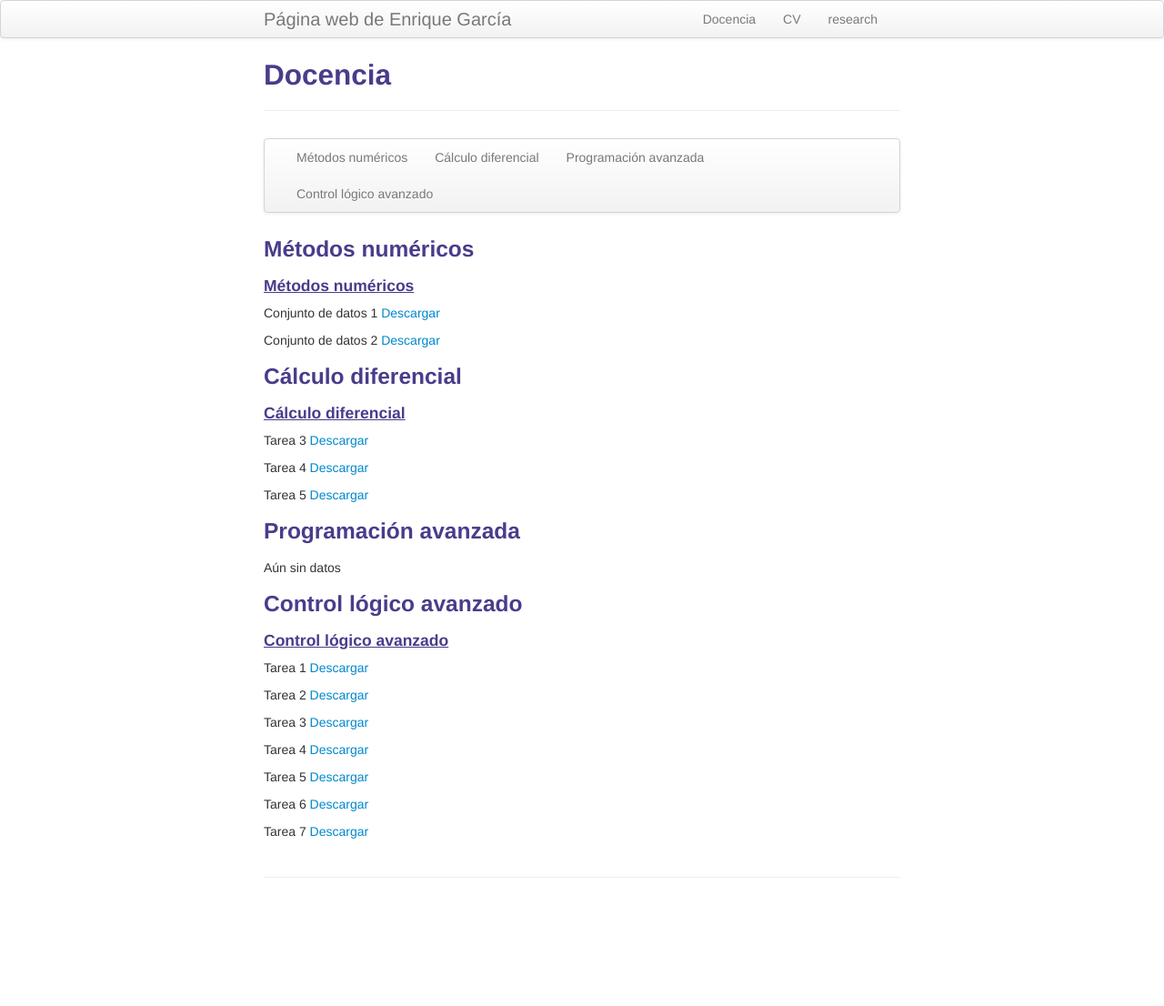
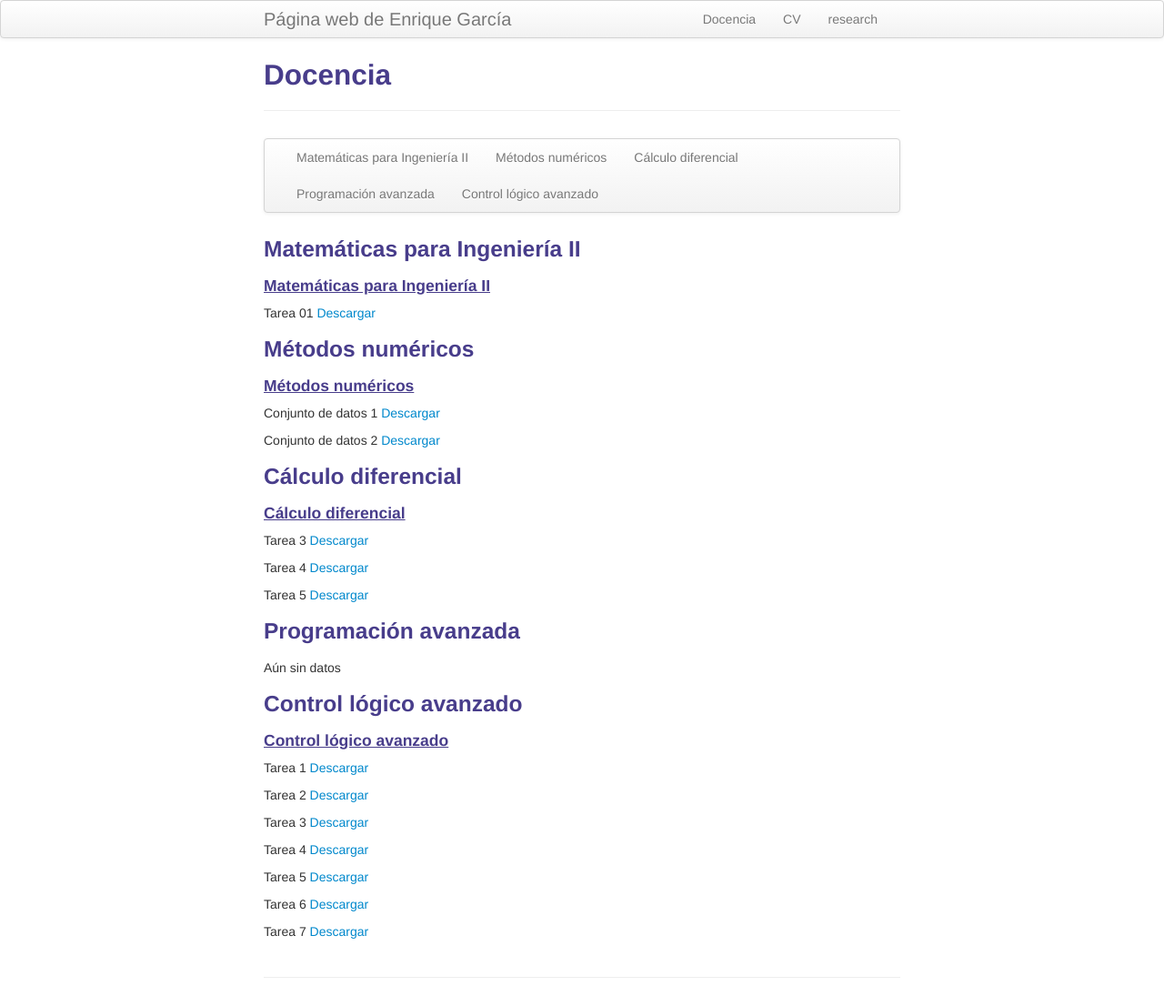
Before and after one commit to enriGarcia/enriGarcia.github.io, a Jekyll site: the page built from pages/teaching.md, in a window 1280 px wide. Shown: the whole page at 91% size. Built offline with Jekyll 4.4.1, drawn with Linux system fonts in a browser that asks for light colours; before the commit the page ends 996 px from its top, so only the background shows below that.

Commit message:
nueva tarea

```diff
--- a/pages/teaching.md
+++ b/pages/teaching.md
@@ -7,6 +7,7 @@ description: Asignaturas presentes
 <div class="navbar">
     <div class="navbar-inner">
         <ul class="nav">
+            <li><a href="#matIng2">Matemáticas para Ingeniería II</a></li>
             <li><a href="#metnum">Métodos numéricos</a></li>
             <li><a href="#calcdif">Cálculo diferencial</a></li>
             <li><a href="#progav">Programación avanzada</a></li>
@@ -14,6 +15,12 @@ description: Asignaturas presentes
         </ul>
     </div>
 </div>
+
+### <a name="matIng2"></a>Matemáticas para Ingeniería II
+
+#### <u>Matemáticas para Ingeniería II</u>
+Tarea 01
+[Descargar]({{ BASE_PATH}}/pages/assignments/hw_01_ecsDif.pdf)
 
 ### <a name="metnum"></a>Métodos numéricos
 
@@ -23,7 +30,6 @@ Conjunto de datos 1
 
 Conjunto de datos 2
 [Descargar]({{ BASE_PATH}}/pages/ml/data_2d.csv)
-
 
 
 ### <a name="calcdif"></a>Cálculo diferencial
```
Also changed, not shown: 1 other file.
